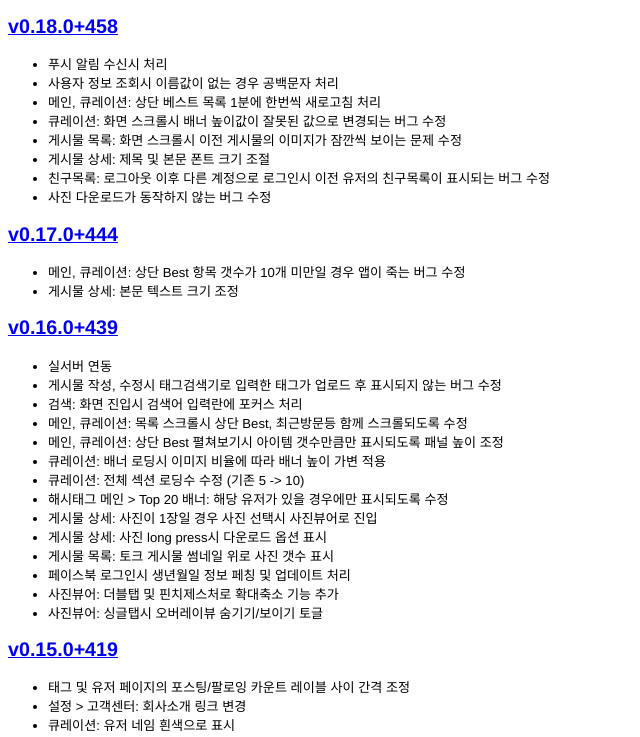
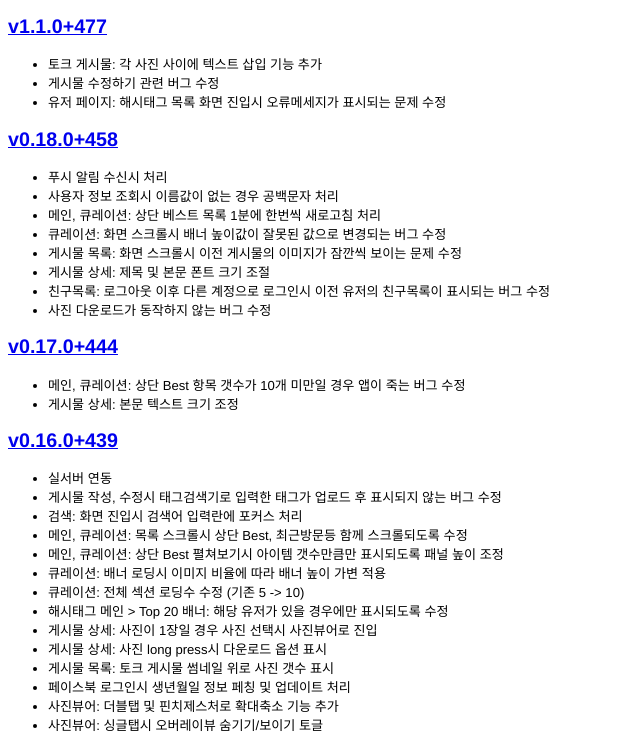
Before and after one commit to crabbykang/crabbykang.github.io, a plain HTML site: page adhoc-dists/myarena/index.html in a window 1280 px wide. Shown: the part 51-788 px from the top of the page, without its empty margins (0-640 px from the left). Drawn offline with Linux system fonts and the light colour scheme.

Commit message:
[MyArena] update log for 1.1.0+477

```diff
--- a/adhoc-dists/myarena/index.html
+++ b/adhoc-dists/myarena/index.html
@@ -13,6 +13,15 @@ body {
 <body>
 
 <h1><a href="https://crabbykang.github.io/adhoc-dists/myarena/">MyArena (adhoc dist)</a></h1>
+
+<h2><a href="itms-services://?action=download-manifest&url=https://crabbykang.github.io/adhoc-dists/myarena/MyArena_1.1.0.477.plist">v1.1.0+477</a></h2>
+<ul>
+  <li>토크 게시물: 각 사진 사이에 텍스트 삽입 기능 추가</li>
+  <li>게시물 수정하기 관련 버그 수정</li>
+  <li>유저 페이지: 해시태그 목록 화면 진입시 오류메세지가 표시되는 문제 수정  </li>
+</ul>
+
+
 
 
 <h2><a href="itms-services://?action=download-manifest&url=https://crabbykang.github.io/adhoc-dists/myarena/MyArena_0.18.0.458.plist">v0.18.0+458</a></h2>
```
Also changed, not shown: 1 other file.
